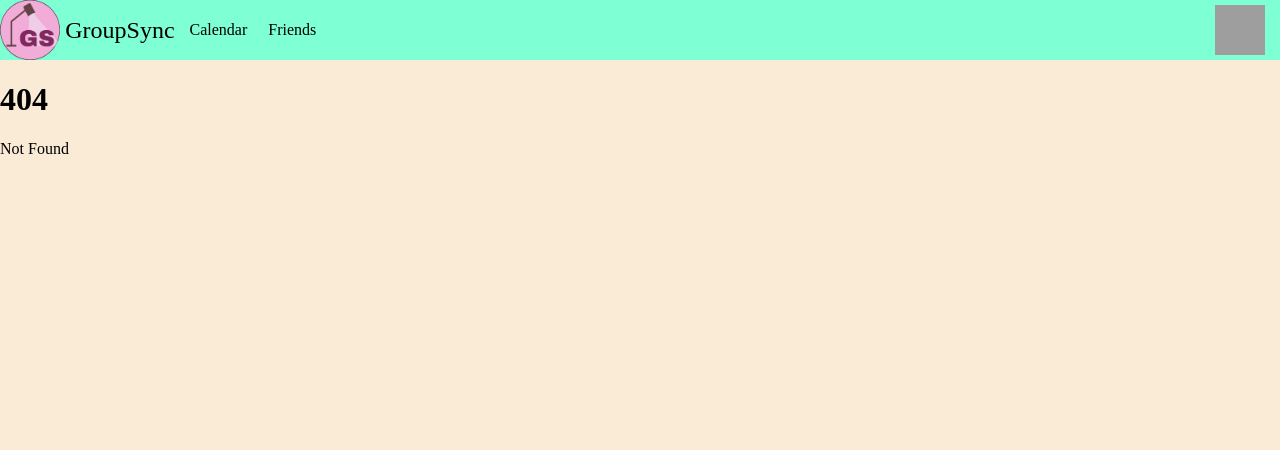
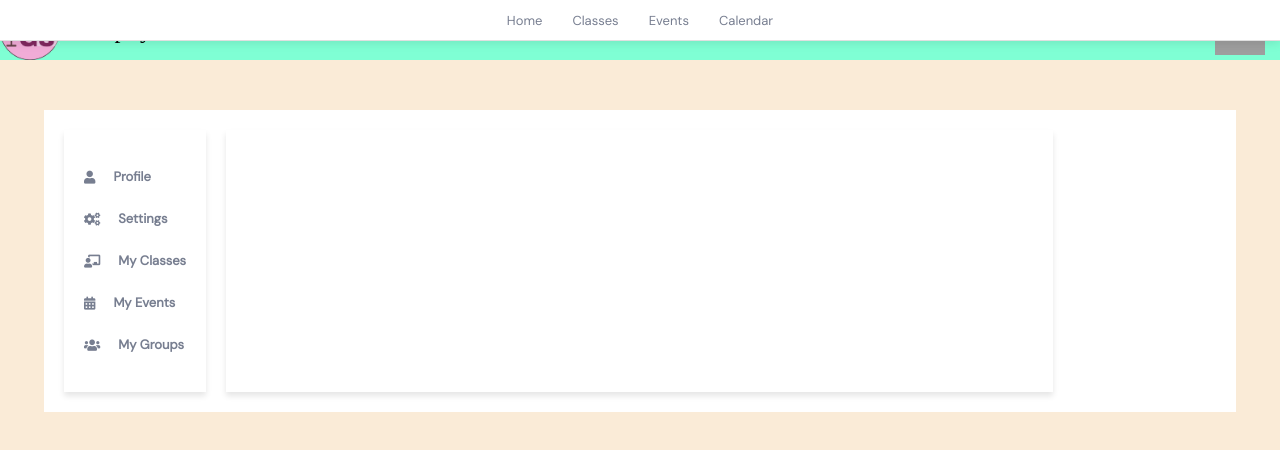
Before and after one commit to TheGuys-tech/DubHacks23, a SvelteKit app: page /profile in a window 1280 px wide. Before the commit this address had no page. Shown: the top 450 px of the page. Built offline with nearby package versions, Linux system fonts and the light colour scheme; grey boxes are pictures that could not be loaded.

Commit message:
Create +page.svelte

```diff
--- /dev/null
+++ b/src/routes/profile/+page.svelte
@@ -0,0 +1,162 @@
+<script>
+    // JavaScript
+    let selectedSection = 'personal_info';
+</script>
+
+<style>
+
+    .navbar {
+        background-color: #fff; /* White background */
+        border-bottom: 1px solid #e0e0e0; /* Light gray border at the bottom */
+        position: fixed; /* Fix the navbar to the top */
+        top: 0;
+        left: 0;
+        right: 0;
+        height: 5%;
+        display: flex;
+        align-items: center;
+        justify-content: center;
+        padding: 0 20px; /* Padding on the sides */
+        box-shadow: 0px 2px 10px rgba(0, 0, 0, 0.1); /*  shadow */
+        z-index: 1000; /* navbar on top */
+        font-family: DM Sans;
+        font-weight: 550;
+        font-size: 13px;
+
+
+    }
+
+    .navbar a {
+        color:#777E90;
+        text-decoration: none; /* Remove underline */
+        padding: 10px 5px; /* Add some space around the links */
+        transition: color 0.3s ease; /* Smooth transition for color change */
+        margin: 0 10px;
+    }
+
+    .navbar a:hover {
+        color: #000; /* Black text on hover */
+    }
+
+    .container {
+        width: 90%;
+        /* max-width: 600px; */
+        margin: 50px auto;
+        padding: 20px;
+        background-color: #FFFFFF;
+        display: flex;
+        gap: 20px;
+    }
+
+    .sidebar, .settings-content {
+        padding: 20px;
+        background-color: #FFFFFF;
+        box-shadow: 0px 4px 6px rgba(0, 0, 0, 0.1);
+    }
+
+    .sidebar-item {
+        color:#777E90;
+        font-family: DM Sans;
+        font-weight: 700;
+        font-size: 13px;
+        line-height: 30px;
+        margin: 12px 0;
+        display: flex;
+        align-items: center;
+        gap: 10px;
+    }
+
+    .sidebar-item i {
+        margin-right: 8px;
+    }
+
+    .selected, .selected i {
+        color: black;
+        /* background-color: pink; */
+
+    }
+
+    .settings-content {
+        color: rgb(123, 59, 123);
+        font-size: 13px;
+        width: 65%;
+        padding-left: 5%;
+    }
+
+    .settings-content label {
+        font-family: DM Sans;
+        display: block;
+        margin-top: 10px;
+        margin-bottom: 5px;
+    }
+
+    .settings-content input[type="text"] {
+        width: 100%;
+        padding: 10px;
+        margin-bottom: 10px;
+        box-sizing: border-box;
+
+    }
+    .input-container {
+    display: flex;
+    gap: 20px; /* spacing between the fields */
+    }
+
+    .field {
+        flex: 1; /* equally distribute space between the fields */
+    }
+</style>
+
+<link rel="stylesheet" href="https://fonts.googleapis.com/css?family=DM+Sans">
+<link rel="stylesheet" href="https://cdnjs.cloudflare.com/ajax/libs/font-awesome/5.15.3/css/all.min.css">
+
+<div class="navbar">
+    <a href="#">Home</a>
+    <a href="#">Classes</a>
+    <a href="#">Events</a>
+    <a href="#">Calendar</a>
+
+</div>
+
+
+<div class="container">
+    <div class="sidebar">
+        <div class="sidebar-item" class:selected={selectedSection === 'profile'} on:click={() => selectedSection = 'profile'}>
+            <i class="fas fa-user"></i> Profile
+        </div>
+        <div class="sidebar-item" class:selected={selectedSection === 'settings'} on:click={() => selectedSection = 'settings'}>
+            <i class="fas fa-cogs"></i> Settings
+        </div>
+        <div class="sidebar-item" class:selected={selectedSection === 'my_classes'} on:click={() => selectedSection = 'my_classes'}>
+            <i class="fas fa-chalkboard-teacher"></i> My Classes
+        </div>
+        <div class="sidebar-item" class:selected={selectedSection === 'my_event'} on:click={() => selectedSection = 'my_event'}>
+            <i class="fas fa-calendar-alt"></i> My Events
+        </div>
+        <div class="sidebar-item" class:selected={selectedSection === 'my_groups'} on:click={() => selectedSection = 'my_groups'}>
+            <i class="fas fa-users"></i> My Groups
+        </div>
+    </div>
+
+
+    <div class="settings-content">
+        {#if selectedSection === 'profile'}
+            <div class="input-container">
+                <div class="field">
+                    <label for="display-name">Username</label>
+                    <input type="text" id="display-name" placeholder="Enter your username">
+                </div>
+
+                <div class="field">
+                    <label for="real-name">Name</label>
+                    <input type="text" id="real-name" placeholder="Enter your name">
+                </div>
+            </div>
+
+
+        {:else if selectedSection === 'settings'}
+            <p>Login and security settings...</p>
+        <!-- ... other sections based on selectedSection value ... -->
+        {/if}
+    </div>
+</div>
```
